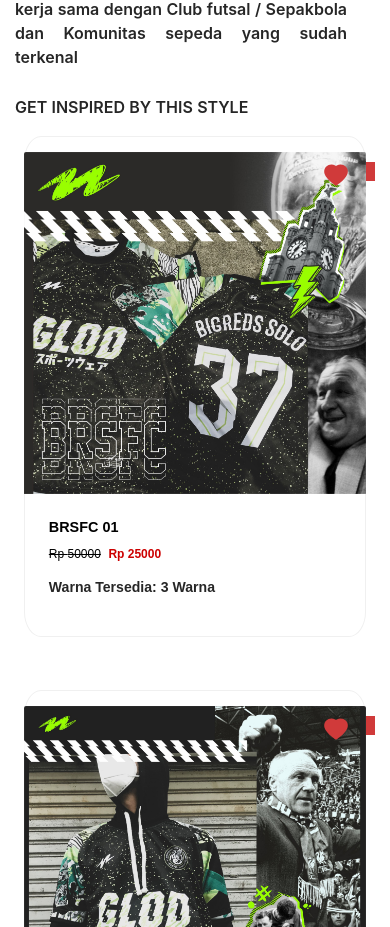
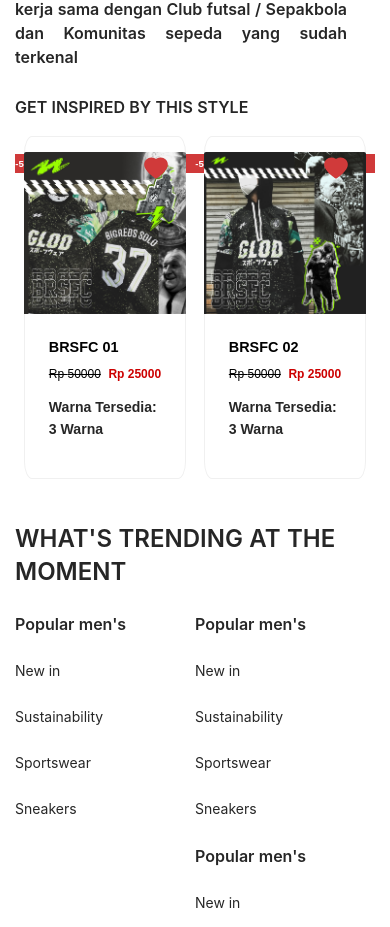
Before and after one commit to bondolan-smaga/glod-landing, a React (Create React App) app: page /about in a window 390 px wide. Shown: the part 796-1723 px from the top of the page. Built offline with nearby package versions, Linux system fonts and the light colour scheme; a web font is replaced by a local one.

Commit message:
refactor : responsive carousel product card

```diff
--- a/src/components/carousel-product-card/index.js
+++ b/src/components/carousel-product-card/index.js
@@ -1,8 +1,8 @@
 import { Carousel, Row, Col, Typography, Button } from 'antd';
 import { React, useRef } from 'react';
-import {ProductCard} from '../../components/index';
+import { ProductCard } from '../../components/index';
 import { DoubleRightOutlined, DoubleLeftOutlined } from "@ant-design/icons"
-import "./index.css"
+import "./index.scss"
 
 import BRSFC01 from "../../assets/GLOD WEB/BRSFC 01.jpg"
 import BRSFC02 from "../../assets/GLOD WEB/BRSFC 02.jpg"
@@ -56,6 +56,36 @@
 export default function CarouselProductCard(props) {
     const slider = useRef()
 
+    let settings = {
+        slidesToScroll: 4,
+        slidesToShow: 4,
+        responsive: [
+            {
+                breakpoint: 1440,
+                settings: {
+                    slidesToShow: 4,
+                    slidesToScroll: 4,
+                    infinite: false,
+                }
+            },
+            {
+                breakpoint: 768,
+                settings: {
+                    slidesToShow: 3,
+                    slidesToScroll: 3,
+                }
+            },
+            {
+                breakpoint: 425,
+                settings: {
+                    slidesToShow: 2,
+                    slidesToScroll: 2
+                }
+            }
+        ]
+    }
+
+
     return (
         <Row id='carousel-row' style={{ marginTop: '60px' }}>
             <Col span={24}>
@@ -78,17 +108,22 @@
             </Col>
             <Col span={24}>
                 <Carousel
+                {...settings}
                     ref={ref => {
                         slider.current = ref
                     }}
-                    slidesToShow={props.show}
-                    slidesToScroll={props.scroll}
                 >
                     {
                         carouselProducts.map((e) => {
-                            const {id, image,product, price,colors} = e
+                            const { id, image, product, price, colors } = e
                             return (
-                                <ProductCard id={id} image={image} product={product} price={price} colors={colors}/>
+                                <ProductCard
+                                    id={id}
+                                    image={image}
+                                    product={product}
+                                    price={price}
+                                    colors={colors}
+                                />
                             )
                         })}
                 </Carousel>
--- a/src/components/carousel-product-card/index.css
+++ b/src/components/carousel-product-card/index.scss
@@ -1,4 +1,4 @@
-@media screen and (max-width:425px) {
+@media only screen and (max-width:425px) {
     .ant-col .ant-col-24 {
         margin: 0px 0px;
     }
@@ -18,4 +18,5 @@
     #next-btn {
         display: none;
     }
+
 }
--- a/src/components/main-footer/index.js
+++ b/src/components/main-footer/index.js
@@ -8,7 +8,6 @@
 } from "@ant-design/icons";
 import "./index.css"
 import logoFooter1 from "../../assets/GLOD WEB/LOGO GLOD MONOCR B.jpg"
-import logoFooter2 from "../../assets/GLOD WEB/LOGO GLOD LATN B.jpg"
 
 
 const { Title } = Typography;
--- a/src/pages/about/index.js
+++ b/src/pages/about/index.js
@@ -1,4 +1,4 @@
-import { Image, Row, Col, Typography, Button, Carousel, List } from "antd";
+import { Image, Row, Col, Typography } from "antd";
 import {
   MainLayout,
   CarouselProductCard,
@@ -6,21 +6,10 @@
 } from "../../components";
 import { seo_meta } from "../../constants/seo";
 
-const { Title, Paragraph, Text } = Typography;
+const { Title} = Typography;
 
-const data = ["New in", "Sustainability", "Sportswear", "Sneakers"];
-const contentStyle = {
-  height: "160px",
-  color: "#fff",
-  lineHeight: "160px",
-  textAlign: "center",
-  background: "#364d79",
-};
 
 export default function AboutPage() {
-  const onChange = (currentSlide) => {
-    console.log(currentSlide);
-  };
 
   return (
     <MainLayout meta={seo_meta.about.title}>
--- a/src/pages/catalogue/index.js
+++ b/src/pages/catalogue/index.js
@@ -1,79 +1,76 @@
 import { Row, Col } from "antd";
-import { MainLayout, Newslettersignup, TrendingFooter, Breadcrumbs, ProductFilter } from "../../components";
+import { MainLayout, Newslettersignup, Breadcrumbs, ProductFilter, ProductCard } from "../../components";
+import { seo_meta } from "../../constants/seo";
 
-// import BRSFC01 from "../../assets/GLOD WEB/BRSFC 01.jpg"
-// import BRSFC02 from "../../assets/GLOD WEB/BRSFC 02.jpg"
-// import BRSFC03 from "../../assets/GLOD WEB/BRSFC 03.jpg"
-// import BRSFC04 from "../../assets/GLOD WEB/BRSFC 04.jpg"
-// import BRSFC05 from "../../assets/GLOD WEB/BRSFC 05.jpg"
+import BRSFC01 from "../../assets/GLOD WEB/BRSFC 01.jpg"
+import BRSFC02 from "../../assets/GLOD WEB/BRSFC 02.jpg"
+import BRSFC03 from "../../assets/GLOD WEB/BRSFC 03.jpg"
+import BRSFC04 from "../../assets/GLOD WEB/BRSFC 04.jpg"
+import BRSFC05 from "../../assets/GLOD WEB/BRSFC 05.jpg"
 
 
-// const catalogueProducts = [
-//     {
-//         id: 1,
-//         tags: ['BRSFC', 'jersey'],
-//         image: BRSFC01,
-//         product: 'BRSFC 01',
-//         price: 50000,
-//         colors: ['red', 'black']
-//     },
-//     {
-//         id: 2,
-//         tags: ['BRSFC', 'jersey'],
-//         image: BRSFC02,
-//         product: 'BRSFC 01',
-//         price: 50000,
-//         colors: ['red', 'black']
-//     },
-//     {
-//         id: 3,
-//         tags: ['BRSFC', 'jersey'],
-//         image: BRSFC03,
-//         product: 'BRSFC 01',
-//         price: 50000,
-//         colors: ['red', 'black']
-//     },
-//     {
-//         id: 4,
-//         tags: ['BRSFC', 'jersey'],
-//         image: BRSFC04,
-//         product: 'BRSFC 01',
-//         price: 50000,
-//         colors: ['red', 'black']
-//     },
-//     {
-//         id: 5,
-//         tags: ['BRSFC', 'jersey'],
-//         image: BRSFC05,
-//         product: 'BRSFC 01',
-//         price: 50000,
-//         colors: ['red', 'black']
-//     }
+const catalogueProducts = [
+    {
+        id: 1,
+        tags: ['BRSFC', 'jersey'],
+        image: BRSFC01,
+        product: 'BRSFC 01',
+        price: 50000,
+        colors: ['red', 'black']
+    },
+    {
+        id: 2,
+        tags: ['BRSFC', 'jersey'],
+        image: BRSFC02,
+        product: 'BRSFC 01',
+        price: 50000,
+        colors: ['red', 'black']
+    },
+    {
+        id: 3,
+        tags: ['BRSFC', 'jersey'],
+        image: BRSFC03,
+        product: 'BRSFC 01',
+        price: 50000,
+        colors: ['red', 'black']
+    },
+    {
+        id: 4,
+        tags: ['BRSFC', 'jersey'],
+        image: BRSFC04,
+        product: 'BRSFC 01',
+        price: 50000,
+        colors: ['red', 'black']
+    },
+    {
+        id: 5,
+        tags: ['BRSFC', 'jersey'],
+        image: BRSFC05,
+        product: 'BRSFC 01',
+        price: 50000,
+        colors: ['red', 'black']
+    }
+]
 
 
-// ]
-import { seo_meta } from "../../constants/seo";
-
 export default function CataloguePage(props) {
-    // const tagFilter = ['jersey']
-    // let filteredProducts = []
+    const tagFilter = ['jersey']
+    let filteredProducts = []
 
     // dipanggill di fitur search/*
-    // function displayProductWithTag() {
-    //     for (let i = 0; i < catalogueProducts.length; i++) {
-    //         for (let j = 0; j < catalogueProducts[i].tags.length; j++) {
-    //             for (let k = 0; k < tagFilter.length; k++) {
-    //                 if (catalogueProducts[i].tags[j] == tagFilter[k]) {
-    //                     console.log(catalogueProducts[i].tags[j])
-    //                     filteredProducts.push(catalogueProducts[i])
-    //                     console.log(filteredProducts)
-    //                     console.log('iso')
-    //                 }
-    //             }
-    //         }
-    //     }
+        for (let i = 0; i < catalogueProducts.length; i++) {
+            for (let j = 0; j < catalogueProducts[i].tags.length; j++) {
+                for (let k = 0; k < tagFilter.length; k++) {
+                    if (catalogueProducts[i].tags[j] === tagFilter[k]) {
+                        console.log(catalogueProducts[i].tags[j])
+                        filteredProducts.push(catalogueProducts[i])
+                        console.log(filteredProducts)
+                        console.log('iso')
+                    }
+                }
+            }
+        }
 
-    // }
 
     return (
         <MainLayout meta={seo_meta.catalogue.title}>
@@ -85,7 +82,7 @@
             </Row>
             <Row span={24} gutter={[8, 0]} style={{ backgroundColor: 'transparent', margin: '15px 15px' }}>
                 <Col span={6}>
-                    {/* {
+                    {
                         filteredProducts.map((filteredProduct => {
                             const { id, image, tags, product, price, colors } = filteredProduct
                             return (
@@ -99,12 +96,11 @@
                                 />
                             )
                         }))
-                    } */}
+                    }
                 </Col>
             </Row>
             <Row span={24} justify='center'>
                 <Col>
-                    <TrendingFooter />
                     <Newslettersignup />
                 </Col>
             </Row>
--- a/src/pages/detail-product/index.js
+++ b/src/pages/detail-product/index.js
@@ -1,5 +1,5 @@
-import { Col, Row, Image, Carousel, Dropdown, Menu, message, Button, Space } from "antd";
-import { DownOutlined, UserOutlined, DownloadOutlined } from '@ant-design/icons'
+import { Col, Row, Image, Carousel, Dropdown, Menu, message, Space } from "antd";
+import { DownOutlined, UserOutlined} from '@ant-design/icons'
 
 import { Breadcrumbs, MainLayout } from "../../components";
 import { seo_meta } from "../../constants/seo";
```
Lines whose indentation alone changed are shown as unchanged.
